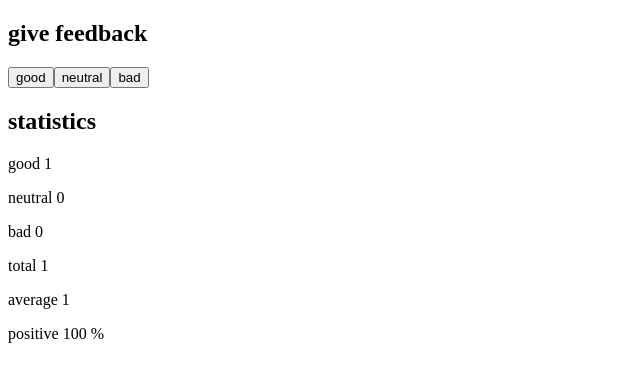
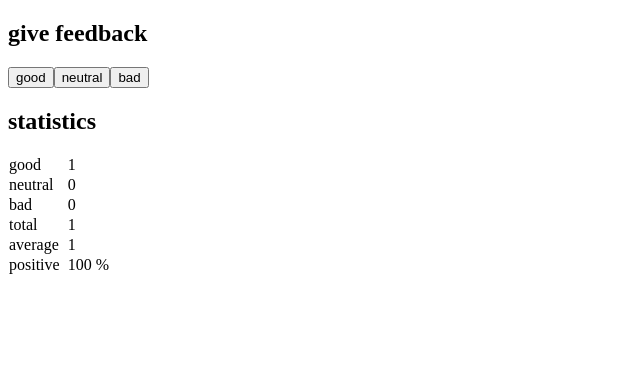
Before and after one commit to NyanoNyan/full-stack-open-2021, a React (Create React App) app in the folder part1/unicafe/: page / in a window 1280 px wide. Both pictures are taken after a click on the button "good". Shown: the top 382 px of the page, without its empty margins (0-640 px from the left). Built offline with nearby package versions, Linux system fonts and the light colour scheme.

Commit message:
Exercise 1.11 completed

```diff
--- a/part1/unicafe/src/App.js
+++ b/part1/unicafe/src/App.js
@@ -121,7 +121,11 @@ const Statistics = ( {good, neutral, bad} ) => {
 
 const Statistic = ( {text, value} ) => {
   return (
-    <p>{text} {value}</p>
+          <tr>
+            <td>{text}</td>
+            <td>&nbsp;</td>
+            <td>{value}</td>
+          </tr>
   )
 }
 
```
